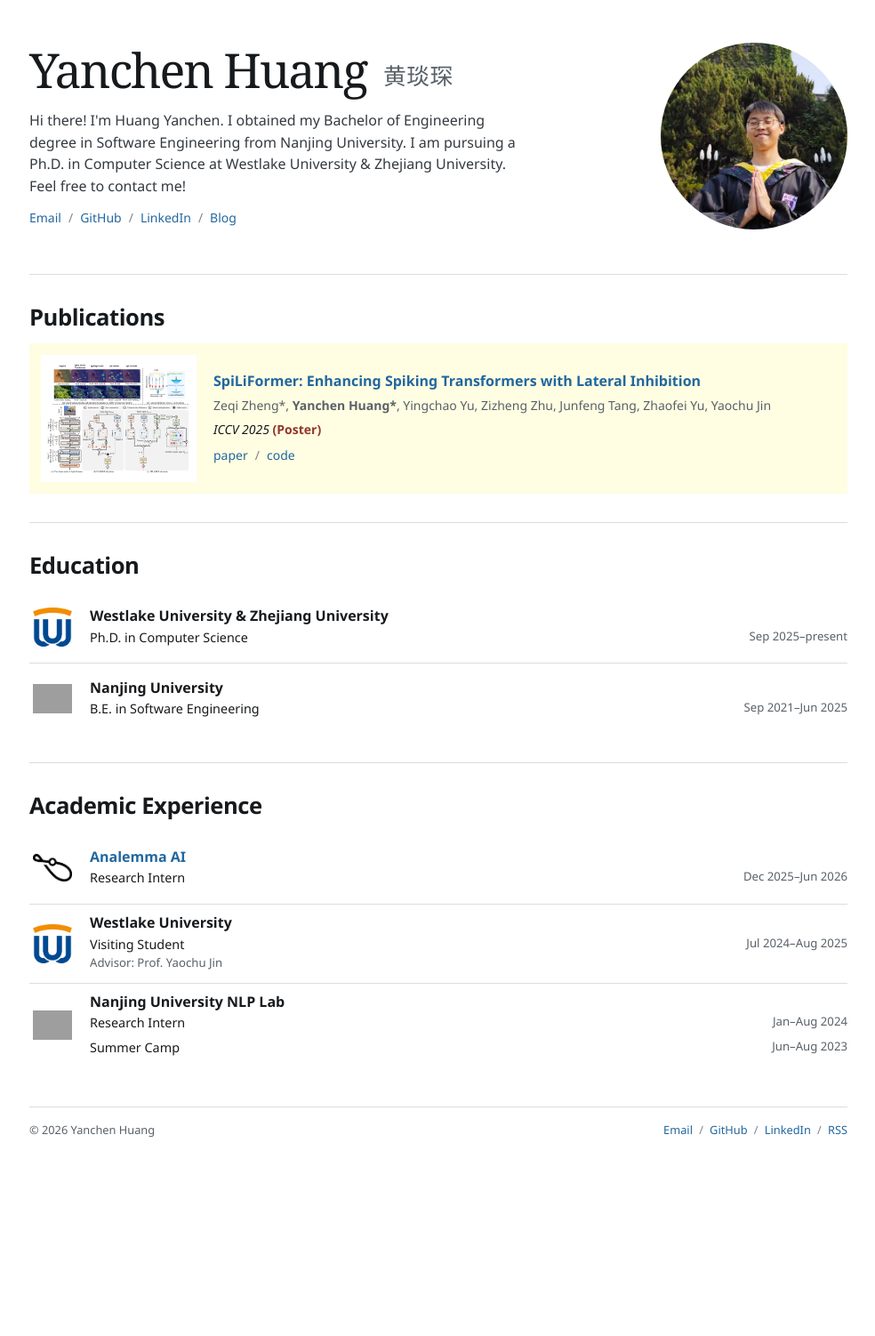
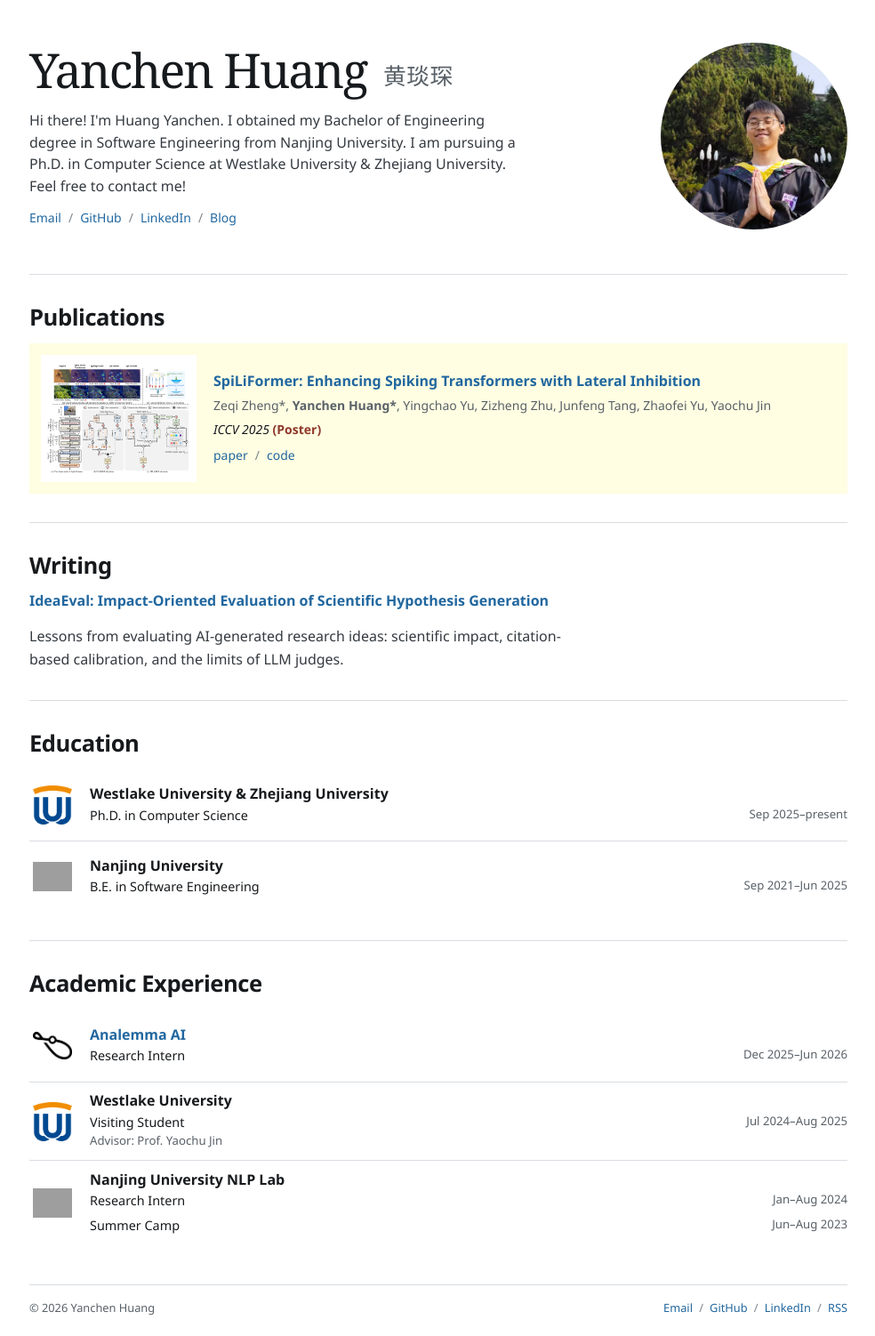
Before and after one commit to 02hyc/02hyc.github.io, a Jekyll site: the page built from _pages/about.md, in a window 1280 px wide. Shown: the whole page at 89% size, without its empty margins (147-1131 px from the left). Built offline with Jekyll 4.4.1, drawn with Linux system fonts in a browser that asks for light colours; before the commit the page ends 1302 px from its top, so only the background shows below that; grey boxes are pictures that could not be loaded.

Commit message:
Link IdeaEval from a Writing section on the homepage

```diff
--- a/_pages/about.md
+++ b/_pages/about.md
@@ -24,6 +24,14 @@ redirect_from:
 %}
 </section>
 
+<section id="writing" class="home-section" aria-labelledby="writing-heading">
+  <h2 id="writing-heading">Writing</h2>
+  <article>
+    <h3><a href="https://02hyc.github.io/Blog/posts/ideaeval/">IdeaEval: Impact-Oriented Evaluation of Scientific Hypothesis Generation</a></h3>
+    <p class="research-statement">Lessons from evaluating AI-generated research ideas: scientific impact, citation-based calibration, and the limits of LLM judges.</p>
+  </article>
+</section>
+
 <section id="education" class="home-section">
   <h2>Education</h2>
   {% include education.html %}
```
